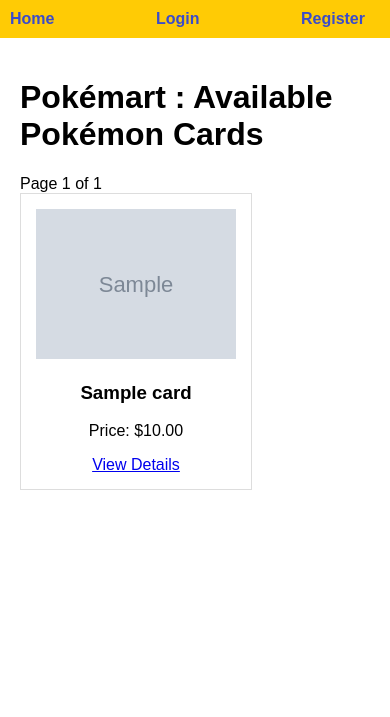
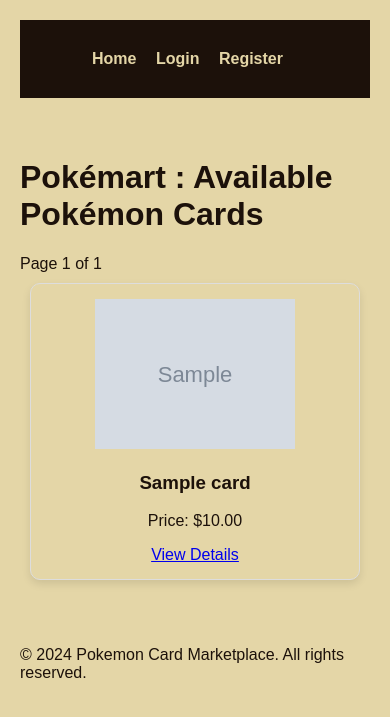
Before and after one commit to edin2pies/pokemart, a Flask app: page / in a window 390 px wide. Shown: the top 717 px of the page. Run offline with Flask 3, Linux system fonts and the light colour scheme; tables that the repository leaves empty hold one stand-in row (values such as "Sample post"); grey boxes marked "Sample" are stand-in pictures.

Commit message:
Added more styling and script

```diff
--- a/static/css/styles.css
+++ b/static/css/styles.css
@@ -1,11 +1,34 @@
+:root {
+    --licorice: #1c110a;
+    --vanilla: #e4d6a7;
+    --hunyadi-yellow: #e9b44c;
+    --rufous: #9b2915;
+    --verdigris: #50a2a7;
+}
+
+header {
+    background: var(--gradient-top);
+    padding: 20px;
+    color: var(--vanilla);
+}
+
+.footer {
+    background: var(--gradient-bottom);
+    color: var(--vanilla);
+    padding: 10px;
+    text-align: center;
+}
+
 body {
     font-family: Arial, sans-serif;
     margin: 0;
     padding: 0;
+    background-color: var(--vanilla); /* Background color */
+    color: var(--licorice); /* Text color */
 }
 
 nav {
-    background-color: #FFCB05;
+    background-color: var(--licorice); /* Navigation background */
     padding: 10px;
     display: flex;
     justify-content: space-between;
@@ -15,8 +38,12 @@
 nav a {
     margin-right: 15px;
     text-decoration: none;
-    color: #3B4CCA;
+    color: var(--vanilla); /* Link color */
     font-weight: bold;
+}
+
+nav a:hover {
+    color: var(--hunyadi-yellow); /* Hover color */
 }
 
 .container {
@@ -30,18 +57,18 @@
 }
 
 .flash.success {
-    background-color: #D4EDDA;
-    color: #155724
+    background-color: #D4EDDA; /* Success background */
+    color: #155724; /* Success text color */
 }
 
 .flash.danger {
-    background-color: #F8D7DA;
-    color: #721C24;
+    background-color: #F8D7DA; /* Danger background */
+    color: #721C24; /* Danger text color */
 }
 
 .flash.info {
-    background-color: #D1ECF1;
-    color: #0C5460;
+    background-color: #D1ECF1; /* Info background */
+    color: #0C5460; /* Info text color */
 }
 
 .cards {
@@ -55,6 +82,15 @@
     padding: 15px;
     width: 200px;
     text-align: center;
+    background-color: var(--vanilla); /* Card background */
+    border-radius: 10px; /* Rounded corners */
+    box-shadow: 0 4px 8px rgba(0, 0, 0, 0.1);
+    transition: transform 0.3s ease, box-shadow 0.3s ease; /* Transition for hover effect */
+}
+
+.card:hover {
+    transform: scale(1.05); /* Scale up on hover */
+    box-shadow: 0 4px 10px rgba(0, 0, 0, 0.1); /* Add shadow on hover */
 }
 
 .card img {
@@ -66,3 +102,40 @@
     color: red;
     font-size: 0.9em;
 }
+
+.btn {
+    background-color: var(--rufous); /* Button background */
+    color: var(--vanilla); /* Button text color */
+    padding: 10px 20px;
+    border: none;
+    border-radius: 5px;
+    transition: background-color 0.3s ease, transform 0.3s ease; /* Transition for hover effect */
+}
+
+.btn:hover {
+    background-color: var(--hunyadi-yellow); /* Button hover color */
+    transform: scale(1.05); /* Scale up on hover */
+}
+
+.dark-theme {
+    background-color: var(--licorice);
+    color: var(--vanilla);
+}
+
+.dark-theme nav {
+    background-color: var(--vanilla);
+    color: var(--licorice);
+}
+
+@media (max-width: 768px) {
+    .card {
+        margin: 10px;
+        width: 90%;
+    }
+
+    nav {
+        display: flex;
+        flex-direction: column;
+        align-items: center;
+    }
+}
--- a/static/js/scripts.js
+++ b/static/js/scripts.js
@@ -0,0 +1,14 @@
+document.querySelectorAll('a[href^="#"]').forEach(anchor => {
+    anchor.addEventListener('click', function (e) {
+        e.preventDefault();
+
+        document.querySelector(this.getAttribute('href')).scrollIntoView({
+            behavior: 'smooth'
+        });
+    });
+});
+
+const themeToggleButton = document.getElementById('themeToggleButton');
+themeToggleButton.addEventListener('click', () => {
+    document.body.classList.toggle('dark-theme');
+});
--- a/templates/base.html
+++ b/templates/base.html
@@ -4,10 +4,13 @@
     <meta charset="UTF-8">
     <title>Pokemon Card Marketplace</title>
     <link rel="stylesheet" href="{{ url_for('static', filename='css/styles.css') }}">
-    <!-- Bootsrap and other CSS frameworks later-->
+    <!-- Bootstrap and other CSS frameworks later -->
 </head>
 <body>
+
+<header>
     <nav>
+        <div class="container">
             <a href="{{ url_for('index') }}">Home</a>
             {% if current_user.is_authenticated %}
                 <a href="{{ url_for('add_card') }}">Add Card</a>
@@ -17,8 +20,11 @@
                 <a href="{{ url_for('login') }}">Login</a>
                 <a href="{{ url_for('register') }}">Register</a>
             {% endif %}
+        </div>
     </nav>
-    <div class="container">
+</header>
+
+<main class="container">
     {% with messages = get_flashed_messages(with_categories=true) %}
         {% if messages %}
             {% for category, message in messages %}
@@ -27,7 +33,14 @@
         {% endif %}
     {% endwith %}
     {% block content %}{% endblock %}
+</main>
+
+<footer>
+    <div class="container">
+        <p>&copy; 2024 Pokemon Card Marketplace. All rights reserved.</p>
     </div>
+</footer>
+
 <script src="{{ url_for('static', filename='js/scripts.js') }}"></script>
 </body>
 </html>
```
Lines whose indentation alone changed are shown as unchanged.
